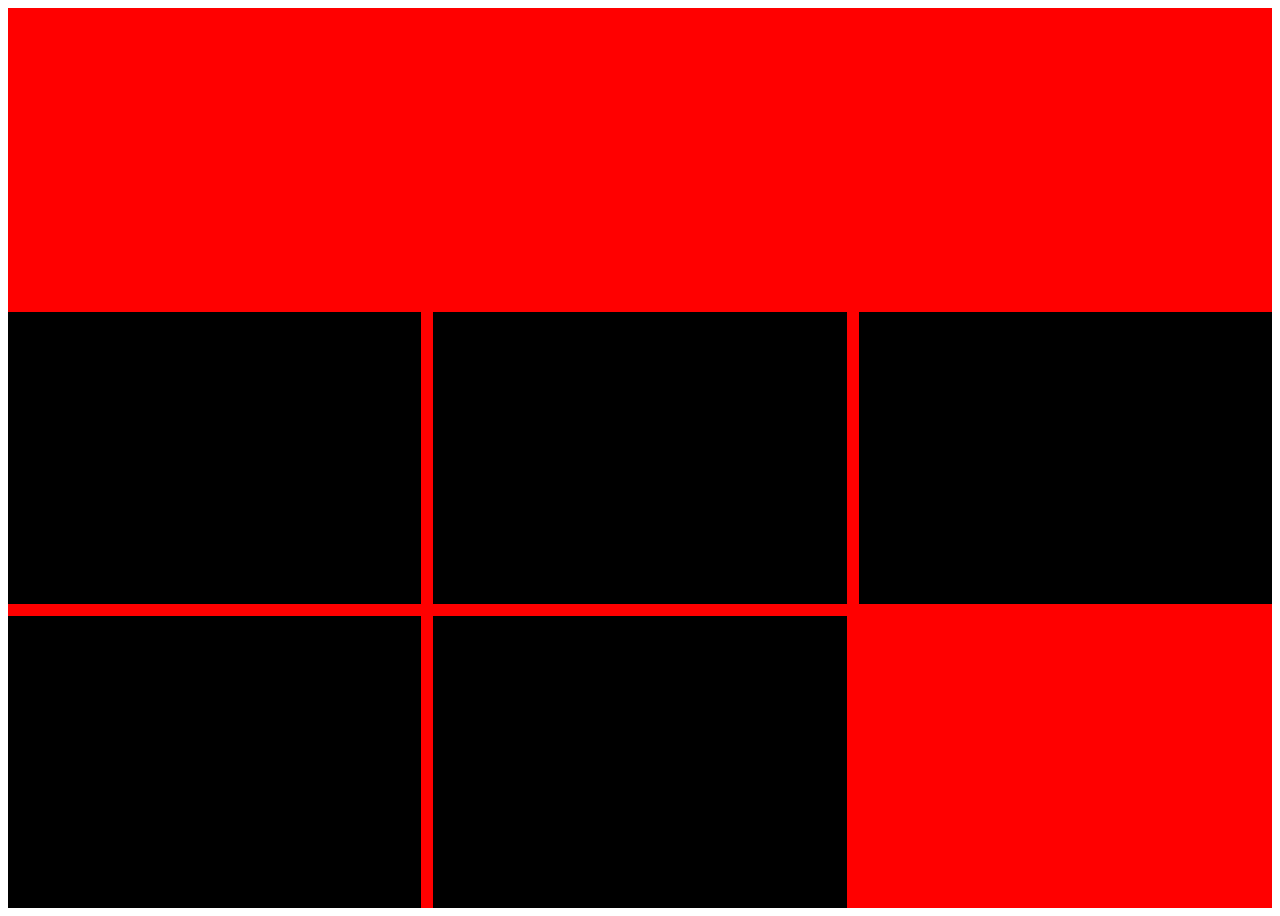
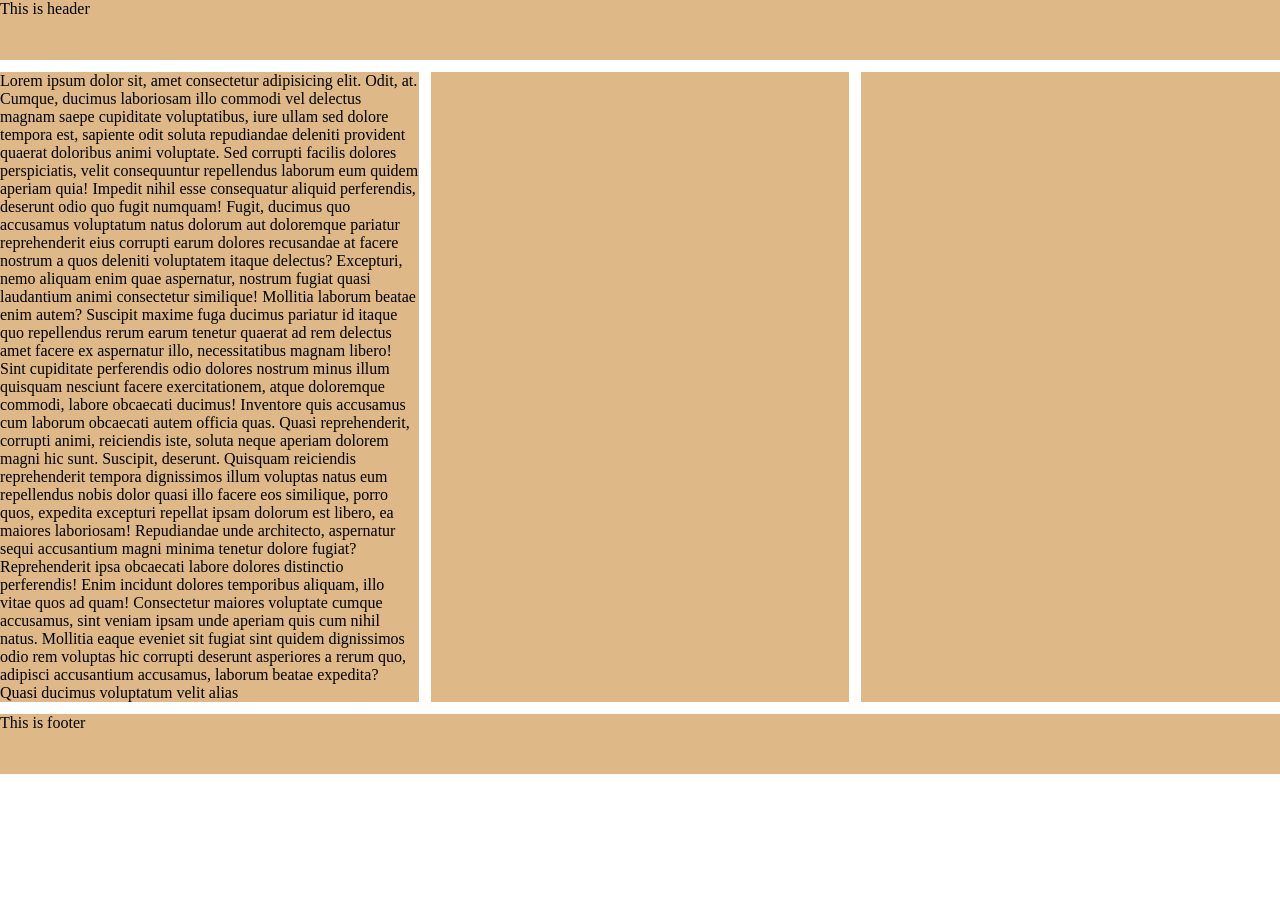
Before and after one commit to readytowork-org/css-grid, a plain HTML site: page css-grid-1/index.html in a window 1280 px wide. After the commit the page ends 800 px from the top, so only its background shows below. Drawn offline with Linux system fonts and the light colour scheme.

Commit message:
Feat:Simple grid web layout with header body and footer

```diff
--- a/css-grid-1/index.html
+++ b/css-grid-1/index.html
@@ -1,20 +1,50 @@
 <!DOCTYPE html>
 <html lang="en">
   <head>
-    <meta charset="UTF-8">
-    <meta http-equiv="X-UA-Compatible" content="IE=edge">
-    <meta name="viewport" content="width=device-width, initial-scale=1.0">
+    <meta charset="UTF-8" />
+    <meta http-equiv="X-UA-Compatible" content="IE=edge" />
+    <meta name="viewport" content="width=device-width, initial-scale=1.0" />
     <title>CSS Grid Learning 1</title>
-    <link rel="stylesheet" href="style.css"/>
+    <link rel="stylesheet" href="style.css" />
   </head>
   <body>
     <div class="container">
-        <div class="item1"></div>
+      <div class="item item1">This is header</div>
+      <div class="item">
+        Lorem ipsum dolor sit, amet consectetur adipisicing elit. Odit, at.
+        Cumque, ducimus laboriosam illo commodi vel delectus magnam saepe
+        cupiditate voluptatibus, iure ullam sed dolore tempora est, sapiente
+        odit soluta repudiandae deleniti provident quaerat doloribus animi
+        voluptate. Sed corrupti facilis dolores perspiciatis, velit consequuntur
+        repellendus laborum eum quidem aperiam quia! Impedit nihil esse
+        consequatur aliquid perferendis, deserunt odio quo fugit numquam! Fugit,
+        ducimus quo accusamus voluptatum natus dolorum aut doloremque pariatur
+        reprehenderit eius corrupti earum dolores recusandae at facere nostrum a
+        quos deleniti voluptatem itaque delectus? Excepturi, nemo aliquam enim
+        quae aspernatur, nostrum fugiat quasi laudantium animi consectetur
+        similique! Mollitia laborum beatae enim autem? Suscipit maxime fuga
+        ducimus pariatur id itaque quo repellendus rerum earum tenetur quaerat
+        ad rem delectus amet facere ex aspernatur illo, necessitatibus magnam
+        libero! Sint cupiditate perferendis odio dolores nostrum minus illum
+        quisquam nesciunt facere exercitationem, atque doloremque commodi,
+        labore obcaecati ducimus! Inventore quis accusamus cum laborum obcaecati
+        autem officia quas. Quasi reprehenderit, corrupti animi, reiciendis
+        iste, soluta neque aperiam dolorem magni hic sunt. Suscipit, deserunt.
+        Quisquam reiciendis reprehenderit tempora dignissimos illum voluptas
+        natus eum repellendus nobis dolor quasi illo facere eos similique, porro
+        quos, expedita excepturi repellat ipsam dolorum est libero, ea maiores
+        laboriosam! Repudiandae unde architecto, aspernatur sequi accusantium
+        magni minima tenetur dolore fugiat? Reprehenderit ipsa obcaecati labore
+        dolores distinctio perferendis! Enim incidunt dolores temporibus
+        aliquam, illo vitae quos ad quam! Consectetur maiores voluptate cumque
+        accusamus, sint veniam ipsam unde aperiam quis cum nihil natus. Mollitia
+        eaque eveniet sit fugiat sint quidem dignissimos odio rem voluptas hic
+        corrupti deserunt asperiores a rerum quo, adipisci accusantium
+        accusamus, laborum beatae expedita? Quasi ducimus voluptatum velit alias
+      </div>
       <div class="item"></div>
       <div class="item"></div>
-        <div class="item"></div>
-        <div class="item"></div>
-        <div class="item"></div>
+      <div class="item footer">This is footer</div>
     </div>
   </body>
 </html>
--- a/css-grid-1/style.css
+++ b/css-grid-1/style.css
@@ -1,7 +1,12 @@
+*{
+    margin: 0;
+    padding: 0;
+}
+
 .container{
-    background-color: red;
+    /* background-color: red; */
     /* width:700px; */
-    height:900px;
+    /* height:700px; */
     display:grid;
     /* grid-template-rows: 133px 133px 133px;
     grid-template-columns: 133px 133px 133px; */
@@ -13,13 +18,13 @@
     /* grid-template-columns: repeat(3, 1fr);
     grid-template-rows: repeat(3, 1fr); */
     grid-template-columns: 1fr 1fr 1fr;
-    grid-template-rows: 1fr 1fr 1fr;
+    grid-template-rows: 60px 1fr 60px;
     row-gap: 12px;
     column-gap: 12px;
 }
 
 .item{
-background-color: black;
+background-color: burlywood;
 /* width: 122px;
 height:122px */
 }
@@ -28,3 +33,8 @@ height:122px */
     grid-column-start: 1;
     grid-column-end: 4;
 }
+
+.footer{
+    grid-column-start: 1;
+    grid-column-end: 4;
+}
```
Lines whose indentation alone changed are shown as unchanged.
